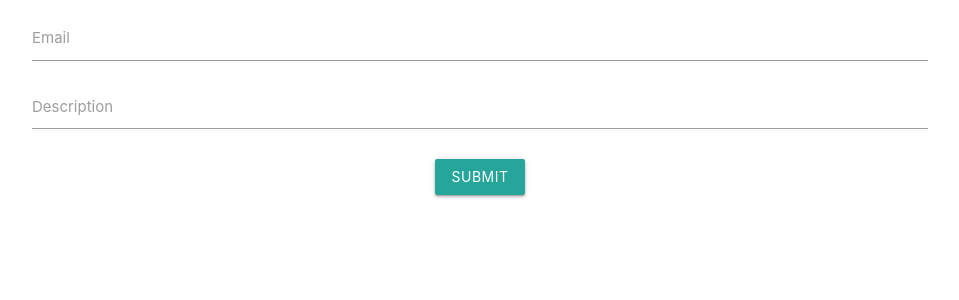
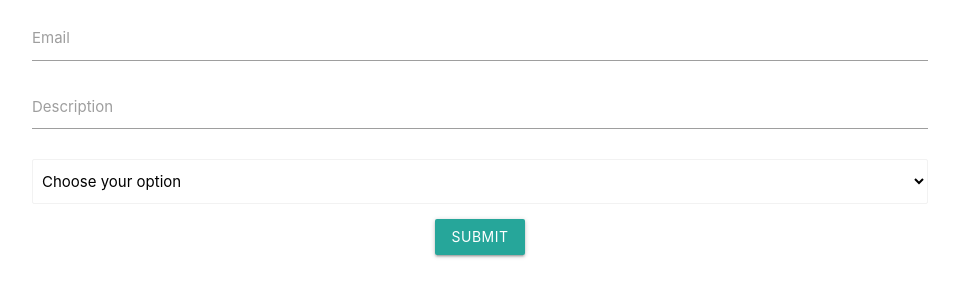
Before and after one commit to akshayjadhav4/FormikControls, a React (Create React App) app: page / in a window 1280 px wide. Shown: the top 300 px of the page, without its empty margins (160-1119 px from the left). Built offline with nearby package versions, Linux system fonts and the light colour scheme.

Commit message:
FormikCOntrol used for selectOption

```diff
--- a/src/components/FormikContaier.js
+++ b/src/components/FormikContaier.js
@@ -3,14 +3,24 @@ import * as Yup from "yup";
 import { Formik, Form } from "formik";
 import FormikControl from "./FormikControl";
 function FormikContaier() {
+  const dropdownOptions = [
+    {key : 'Choose your option',value:' '},
+    {key : 'Option 1',value : '1'},
+    {key : 'Option 2',value : '2'},
+    {key : 'Option 3',value : '3'},
+    {key : 'Option 4',value : '4'},
+    {key : 'Option 5',value : '5'},
+  ]
   const initialValues = {
     email : "",
     description : "",
+    selectOption : ''
   };
 
   const validationSchema = Yup.object({
     email : Yup.string().email('Inavalid email format').required('Required'),
-    description : Yup.string().required('Required')
+    description : Yup.string().required('Required'),
+    selectOption : Yup.string().required('Required')
   });
 
   const onSubmit = (values) => {
@@ -36,6 +46,7 @@ function FormikContaier() {
             label="Description"
             name="description"
           />
+          <FormikControl  control='select'  label='Select Option' name='selectOption' options={dropdownOptions}/>
           <button type="submit" className="waves-effect waves-light btn">
             Submit
           </button>
```
